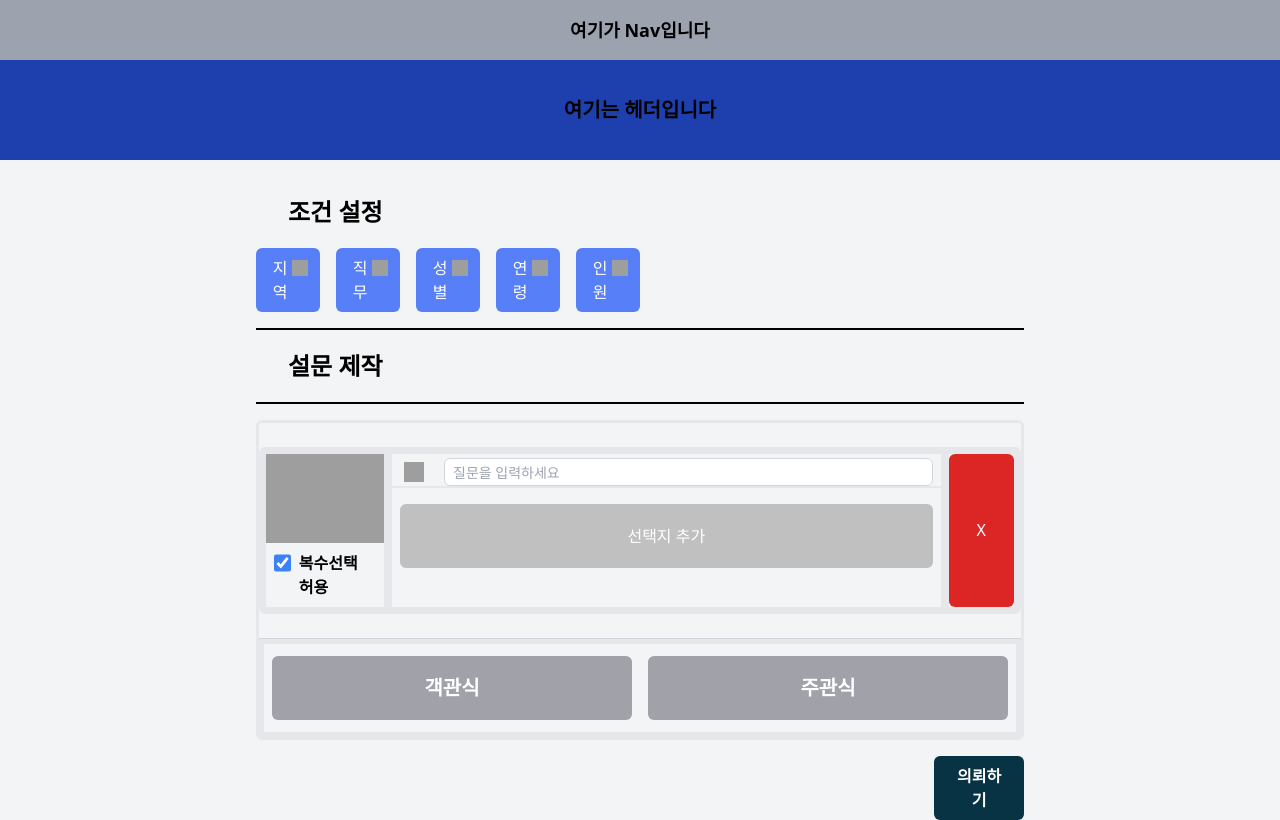
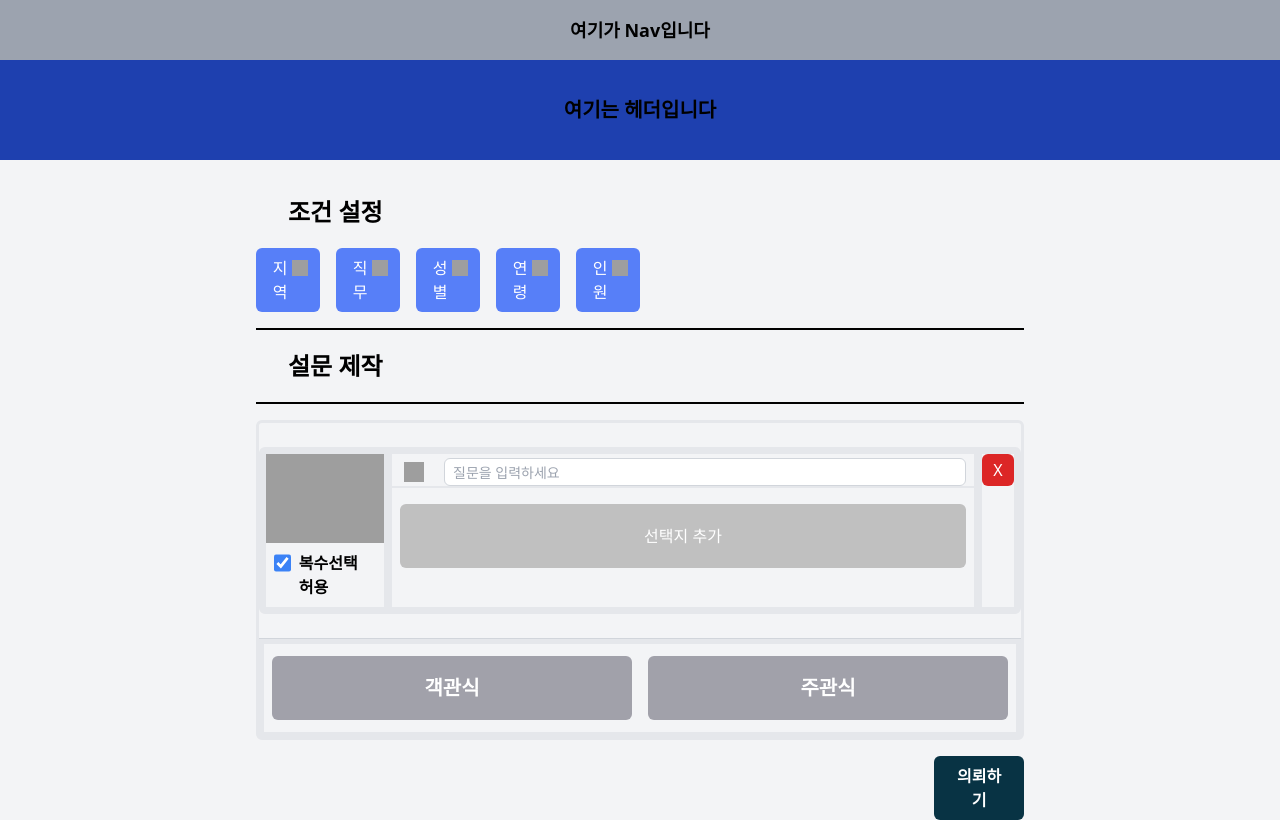
Before and after one commit to EN-NotBlank/SurveyFarm-Front, a React (Vite) app: page / in a window 1280 px wide. Both pictures are taken after a click on the button "객관식". Built offline with nearby package versions, Linux system fonts and the light colour scheme; grey boxes are pictures that could not be loaded; the HTML template or start-up script is replaced by a standard one.

Commit message:
update: q design and layout

```diff
--- /dev/null
+++ b/src/buttons/ChangeQuestionButton.tsx
@@ -0,0 +1,18 @@
+interface ChangeButtonProp {
+    onClick: () => void;
+}
+
+const ChangeQuestionButton: React.FC<ChangeButtonProp> = ({ onClick }) => {
+    return (
+        <div>
+            <button
+                className="w-8 h-8 bg-blue-400 text-white rounded-md"
+                onClick={onClick}
+            >
+                C
+            </button>
+        </div>
+    );
+};
+
+export default ChangeQuestionButton;
--- a/src/buttons/DeleteQuestionButton.tsx
+++ b/src/buttons/DeleteQuestionButton.tsx
@@ -4,9 +4,9 @@ interface DeleteButtonProp {
 
 const DeleteQuestionButton: React.FC<DeleteButtonProp> = ({ onClick }) => {
     return (
-        <div className="h-full">
+        <div>
             <button
-                className="w-full h-full bg-red-600 text-white py-2 px-7 rounded-md"
+                className="w-8 h-8 bg-red-600 text-white rounded-md"
                 onClick={onClick}
             >
                 X
--- a/src/components/question/MCQuestion.tsx
+++ b/src/components/question/MCQuestion.tsx
@@ -4,6 +4,7 @@ import FinishQuestionButton from "../../buttons/FinishQuestionButton";
 import DeleteQuestionButton from "../../buttons/DeleteQuestionButton";
 import Option from "./Option";
 import QuestionHeader from "./QuestionHeader";
+import ChangeQuestionButton from "../../buttons/ChangeQuestionButton";
 
 interface MCQuestionProps {
     id: number; // Question의 고유한 ID
@@ -71,10 +72,13 @@ const MCQuestion: React.FC<MCQuestionProps> = ({ id, onDelete }) => {
                 </div>
 
                 <AddOptionButton onClick={addOption} disabled={isDisabled} />
-                {options.length > 0 && <FinishQuestionButton isFinished={isDisabled} onFinish={handleQuestionStatus} />}
+                {options.length > 0 && !isDisabled && (
+                    <FinishQuestionButton isFinished={isDisabled} onFinish={handleQuestionStatus} />
+                )}
             </div>
 
-            <div className="w-1/8 border-[4px]">
+            <div className="flex w-1/8 border-[4px]">
+                {isDisabled && (<ChangeQuestionButton onClick={handleQuestionStatus} />)}
                 <DeleteQuestionButton onClick={() => onDelete(id)} /> {/* 고유 ID로 삭제 */}
             </div>
         </div>
--- a/src/components/question/SAQuestion.tsx
+++ b/src/components/question/SAQuestion.tsx
@@ -2,6 +2,7 @@ import { useState } from "react";
 import FinishQuestionButton from "../../buttons/FinishQuestionButton";
 import DeleteQuestionButton from "../../buttons/DeleteQuestionButton";
 import QuestionHeader from "./QuestionHeader";
+import ChangeQuestionButton from "../../buttons/ChangeQuestionButton";
 
 interface SAQuestionProps {
     id: number; // 고유한 ID
@@ -37,7 +38,8 @@ const SAQuestion: React.FC<SAQuestionProps> = ({ id, onDelete }) => {
                 </div>
                 <FinishQuestionButton isFinished={isDisabled} onFinish={handleQuestionStatus} />
             </div>
-            <div className="w-1/8 border-[4px]">
+            <div className="flex w-1/8 border-[4px]">
+                {isDisabled && (<ChangeQuestionButton onClick={handleQuestionStatus} />)}
                 <DeleteQuestionButton onClick={() => onDelete(id)} /> {/* 고유 ID로 삭제 */}
             </div>
         </div>
```
